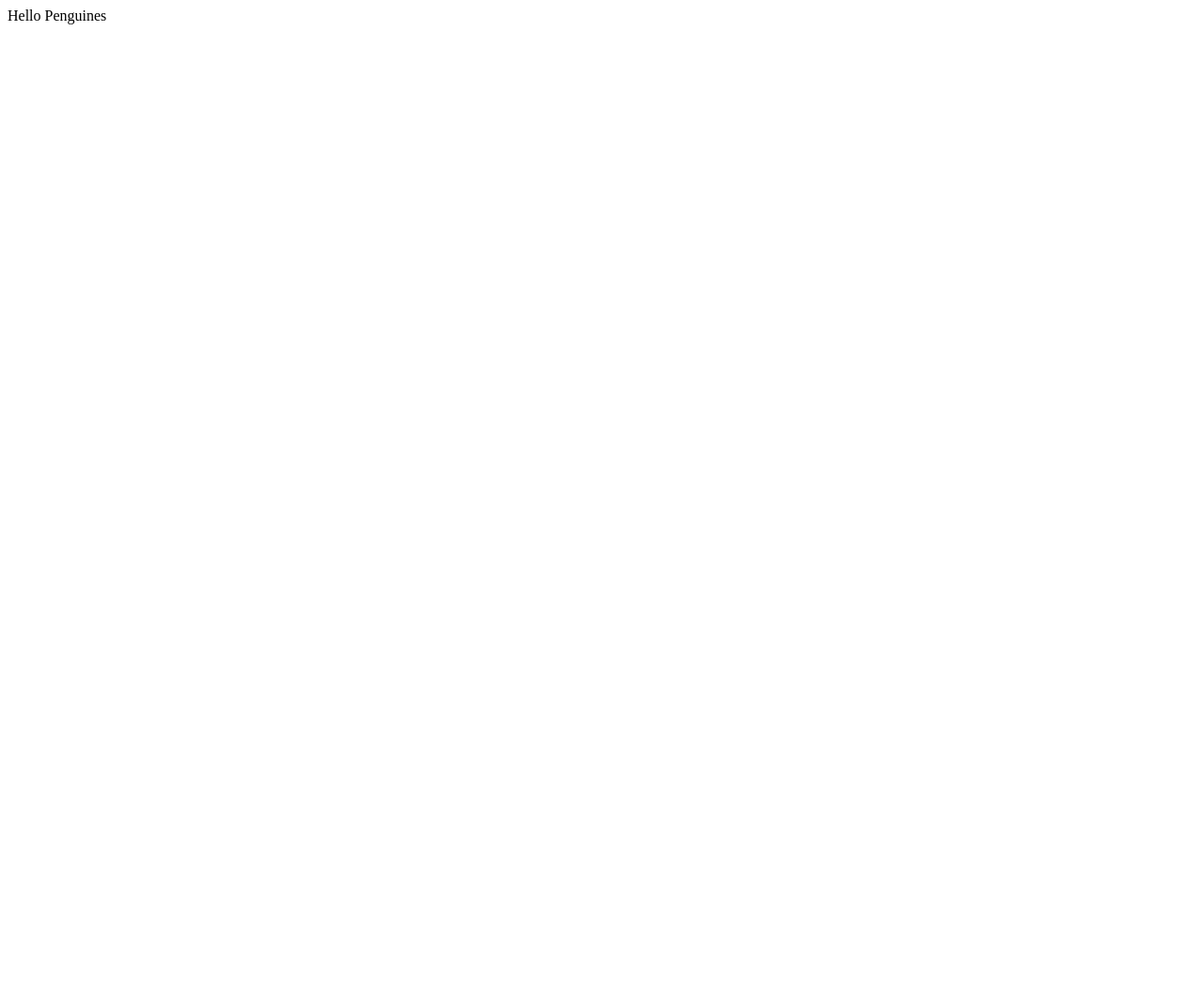
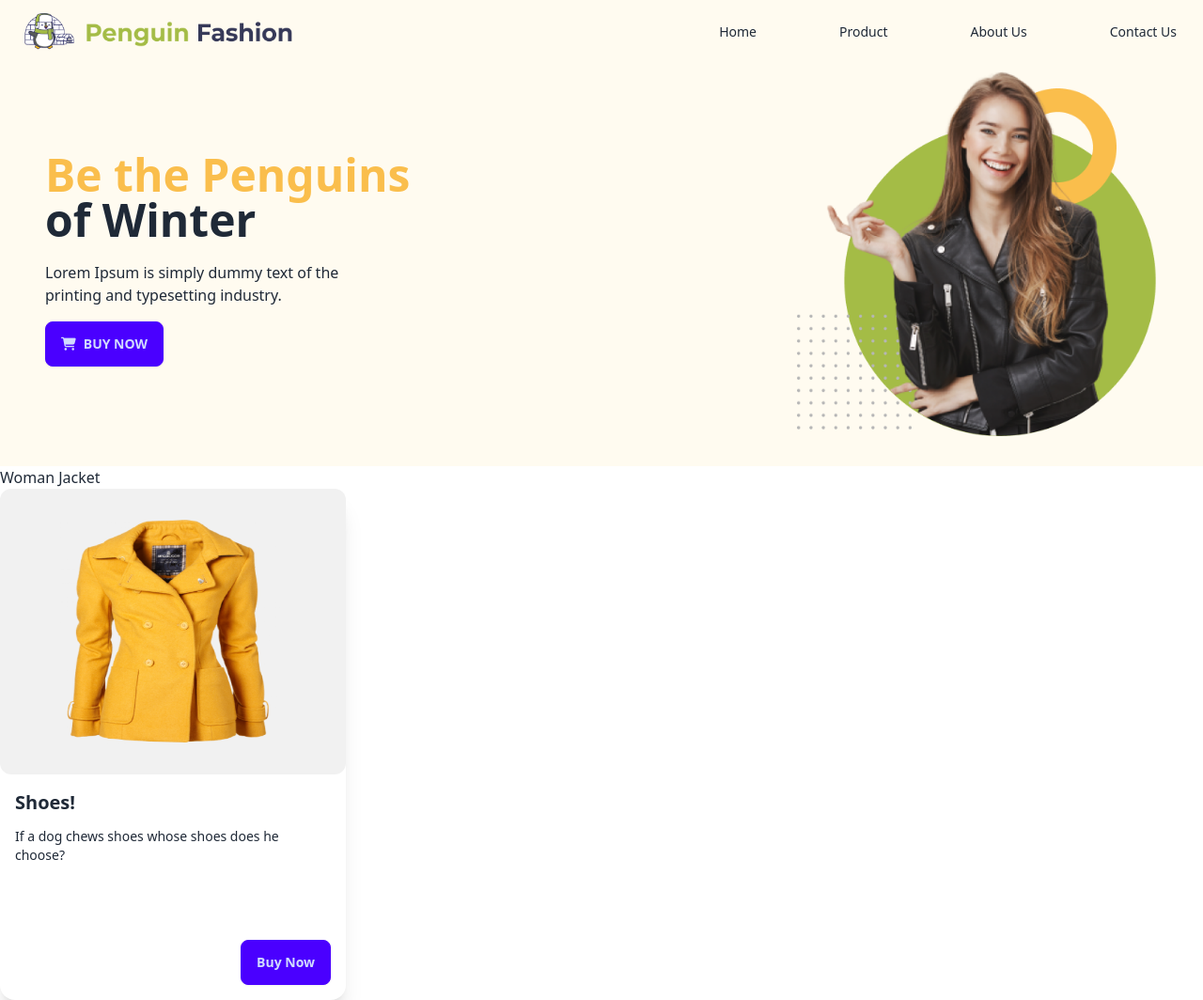
Before and after one commit to Md-Ashik-Mia/Penguine-Fashion, a plain HTML site: page index.html in a window 1280 px wide. Shown: the whole page at 94% size. Before the commit the page ends 800 px from the top, so only its background shows below. Drawn offline with nearby package versions, Linux system fonts and the light colour scheme.

Commit message:
Two Section has been Completed

```diff
--- a/index.html
+++ b/index.html
@@ -4,8 +4,73 @@
     <meta charset="UTF-8">
     <meta name="viewport" content="width=device-width, initial-scale=1.0">
     <title>Penguine Fashion</title>
+    <link rel="stylesheet" href="https://cdnjs.cloudflare.com/ajax/libs/font-awesome/6.5.1/css/all.min.css" integrity="sha512-DTOQO9RWCH3ppGqcWaEA1BIZOC6xxalwEsw9c2QQeAIftl+Vegovlnee1c9QX4TctnWMn13TZye+giMm8e2LwA==" crossorigin="anonymous" referrerpolicy="no-referrer" />
+    <link href="https://cdn.jsdelivr.net/npm/daisyui@4.6.0/dist/full.min.css" rel="stylesheet" type="text/css" />
+    <script src="https://cdn.tailwindcss.com"></script>
 </head>
 <body>
-    Hello Penguines
+   <header class="bg-[#FFFBF0]">
+    <nav class="container mx-auto bg-[#FFFBF0] ">
+        <div class="navbar">
+            <div class="navbar-start">
+              <div class="dropdown">
+                <div tabindex="0" role="button" class="btn btn-ghost lg:hidden">
+                  <svg xmlns="http://www.w3.org/2000/svg" class="h-5 w-5" fill="none" viewBox="0 0 24 24" stroke="currentColor"><path stroke-linecap="round" stroke-linejoin="round" stroke-width="2" d="M4 6h16M4 12h8m-8 6h16" /></svg>
+                </div>
+                <!-- <ul tabindex="0" class="menu menu-sm dropdown-content mt-3 z-[1] p-2 shadow bg-base-100 rounded-box w-52">
+                  <li><a>Item 1</a></li>
+                  <li><a>Item 2</a></li>
+                  <li><a>Item 3</a></li>
+                </ul> -->
+              </div>
+              <a class="btn btn-ghost text-xl"><img class="w-72 h-10" src="./icons/logo.png" alt="Logo  "></a>
+            </div>
+            <div class="navbar-end hidden lg:flex">
+              <ul class="menu menu-horizontal lg:gap-14 px-1">
+                <li><a>Home</a></li>
+                <li>
+                <summary>Product</summary>
+                </li>
+                <li><a>About Us</a></li>
+                <li><a>Contact Us</a></li>
+              </ul>
+            </div>
+          </div>
+    </nav>
+    <div class="container mx-auto pb-8">
+        <div class=" flex items-center  flex-col lg:flex-row-reverse justify-center lg:gap-96">
+          <img src="./images/model.png" class="lg:max-w-sm rounded-lg" />
+          <div>
+            <h1 class="text-5xl lg:w-[26rem] font-bold my-5"><span class="text-[#FABE4C]">Be the Penguins</span>
+                of Winter</h1>
+            <p class="lg:w-[22rem] lg:text-[1rem] my-4">Lorem Ipsum is simply dummy text of the printing
+                and typesetting industry.</p>
+            <button class="btn btn-primary"><i class="fa-solid fa-cart-shopping"></i> BUY NOW</button>
+          </div>
+        </div>
+      </div>
+
+</header>
+   <main class="container mx-auto">
+
+    <section class="woman-jacket">
+        <p>Woman Jacket</p>
+        <div class="card card-compact w-[23rem] h-[34rem] bg-white shadow-xl">
+            <figure class="bg-[#F1F1F1] p-8  rounded-xl"><img src="images/jacket-1.png" class="w-60 h-60 " alt="jacket-1" /></figure>
+            <div class="card-body">
+              <h2 class="card-title">Shoes!</h2>
+              <p>If a dog chews shoes whose shoes does he choose?</p>
+              <div class="card-actions justify-end">
+                <button class="btn btn-primary">Buy Now</button>
+              </div>
+            </div>
+          </div>
+
+
+    </section>
+
+
+   </main>
+   <footer></footer>
 </body>
 </html>
```
